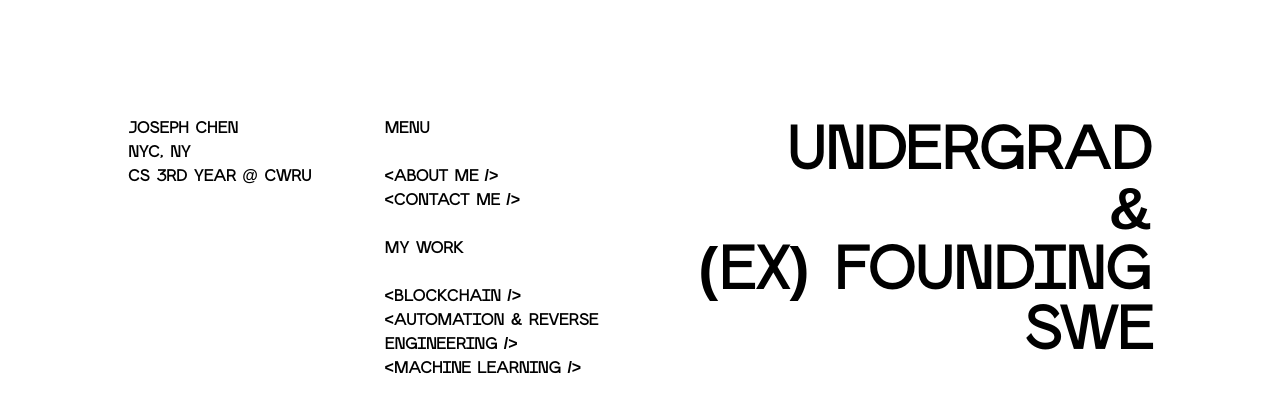
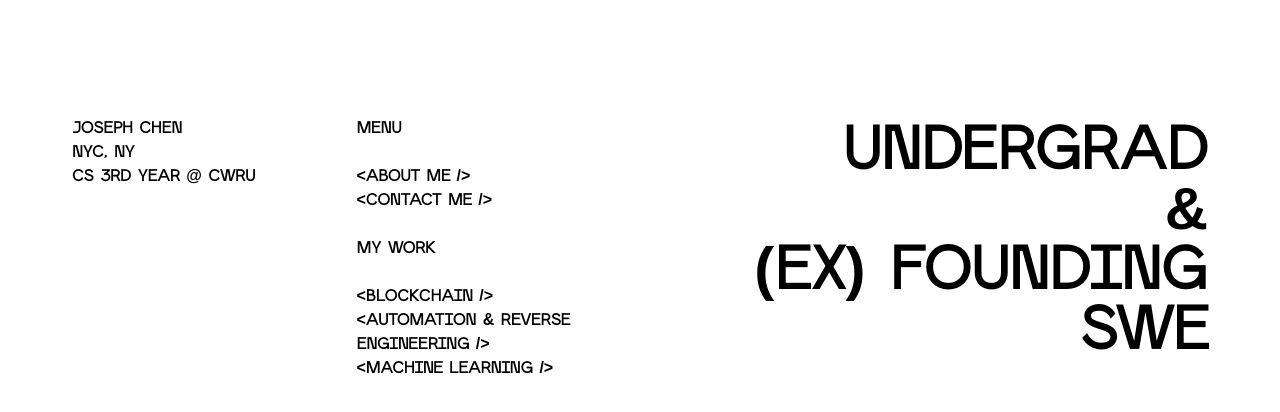
Before and after one commit to jchen42703/jchen42703.github.io, a React (Create React App) app in the folder v2/: page / in a window 1280 px wide. Shown: the top 412 px of the page. Built offline with nearby package versions, Linux system fonts and the light colour scheme.

Commit message:
welcome-container to content-container

```diff
--- a/v2/src/home/Welcome.tsx
+++ b/v2/src/home/Welcome.tsx
@@ -33,7 +33,7 @@ function Welcome() {
 	];
 
 	return (
-		<div className="grid grid-cols-4 welcome-container gap-x-0.5">
+		<div className="grid grid-cols-4 content-container gap-x-0.5">
 			<div className="col-span-1 flex flex-col">
 				{noLinkFields.map((text) => (
 					<UppercasedText text={text} bold={true}></UppercasedText>
--- /dev/null
+++ b/v2/src/styles/pages/_content.scss
@@ -0,0 +1,11 @@
+$content-top-padding: 9vw;
+$content-bot-padding: 9vh;
+$content-x-padding: 10vw;
+
+.content-container {
+	padding: $content-top-padding $content-bot-padding $content-x-padding;
+}
+
+.content-container-no-top {
+	padding: 0 $content-bot-padding $content-x-padding;
+}
--- a/v2/src/styles/pages/welcome.scss
+++ /dev/null
@@ -1,3 +0,0 @@
-.welcome-container {
-	padding: 9vw 10vw 9vh;
-}
--- a/v2/src/styles/styles.scss
+++ b/v2/src/styles/styles.scss
@@ -1 +1 @@
-@import url("./pages/welcome.scss");
+@import url("./pages/_content.scss");
```
